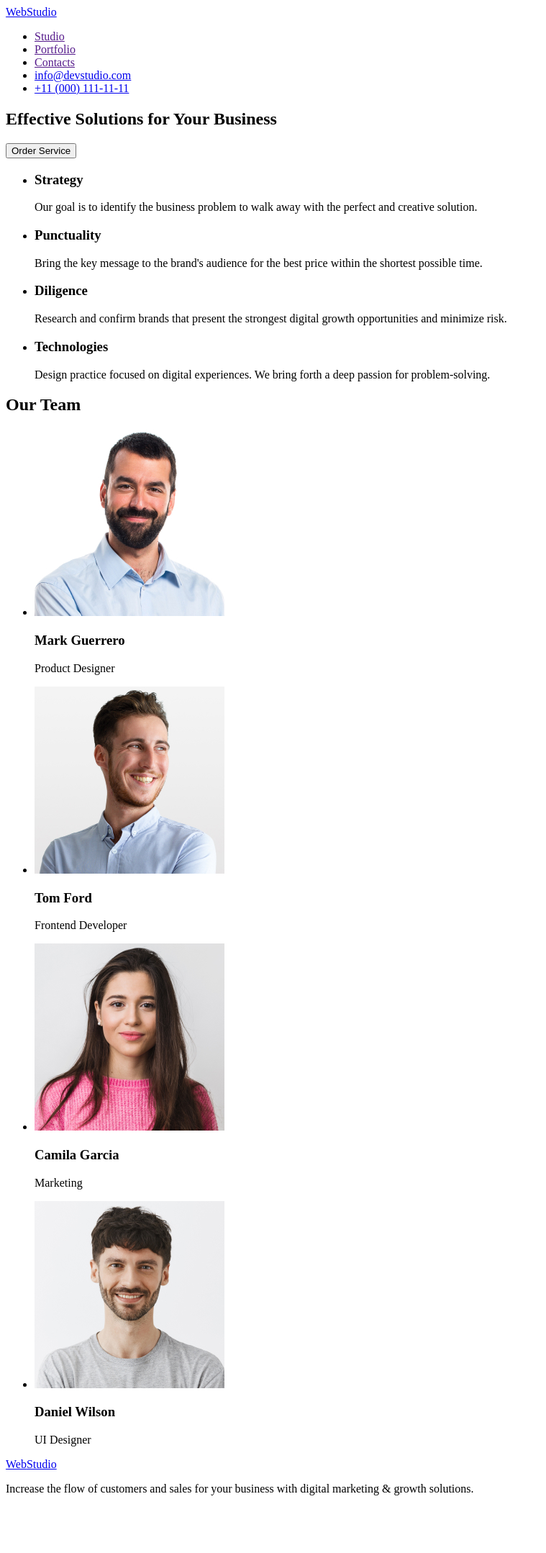
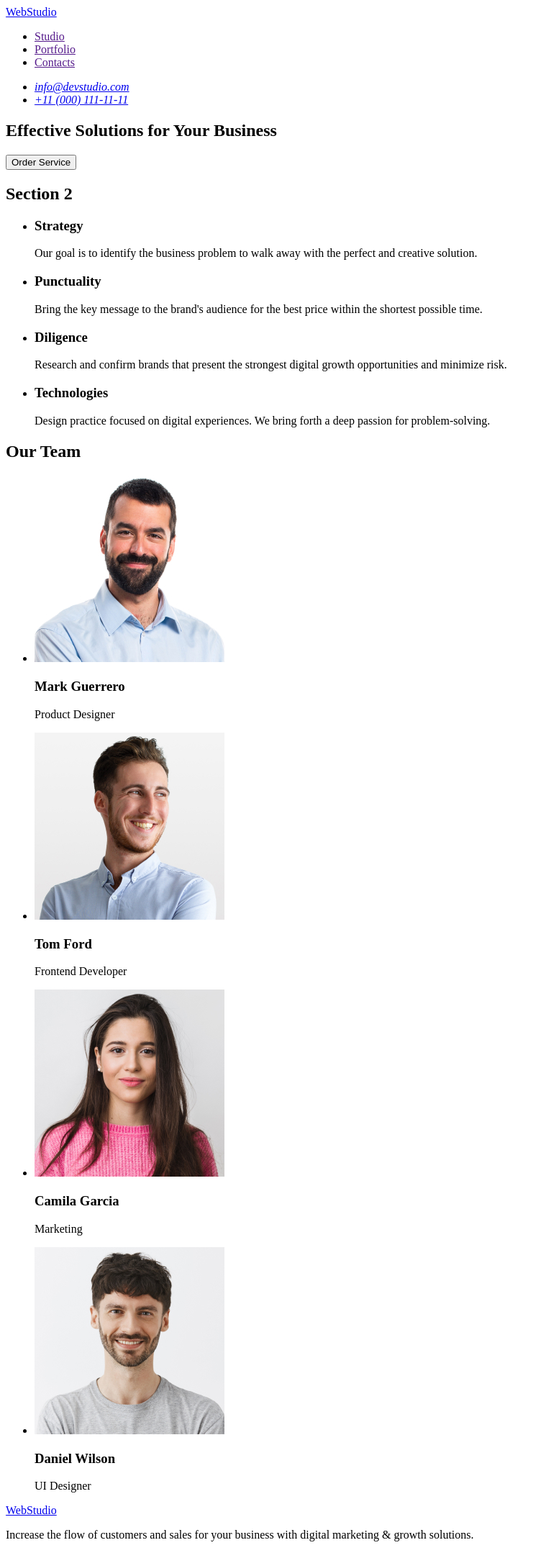
Before and after one commit to omnimrt/goit-homework-01, a plain HTML site: page index.html in a window 1280 px wide. Shown: the whole page at 72% size, without its empty margins (0-759 px from the left). Before the commit the page ends 2094 px from the top, so only its background shows below. Drawn offline with Linux system fonts and the light colour scheme.

Commit message:
Update index.html

```diff
--- a/index.html
+++ b/index.html
@@ -9,16 +9,20 @@
     <!-- HEADER -->
 
     <header>
-      <a href="/"><span>Web</span><span>Studio</span></a>
       <nav>
+        <a href="./index.html">WebStudio</a>
         <ul>
           <li><a href="">Studio</a></li>
           <li><a href="">Portfolio</a></li>
           <li><a href="">Contacts</a></li>
+        </ul>
+      </nav>
+      <address>
+        <ul>
           <li><a href="mailto:info@devstudio.com">info@devstudio.com</a></li>
           <li><a href="tel:+110001111111">+11 (000) 111-11-11</a></li>
         </ul>
-      </nav>
+      </address>
     </header>
 
     <!-- MAIN CONTENT -->
@@ -34,6 +38,7 @@
       <!-- Section 1 -->
 
       <section>
+        <h2>Section 2</h2>
         <ul>
           <li>
             <h3>Strategy</h3>
@@ -118,7 +123,7 @@
     <!-- FOOTER -->
 
     <footer>
-      <a href="/"><span>Web</span><span>Studio</span></a>
+      <a href="./index.html">WebStudio</a>
 
       <p>
         Increase the flow of customers and sales for your business with digital
```
